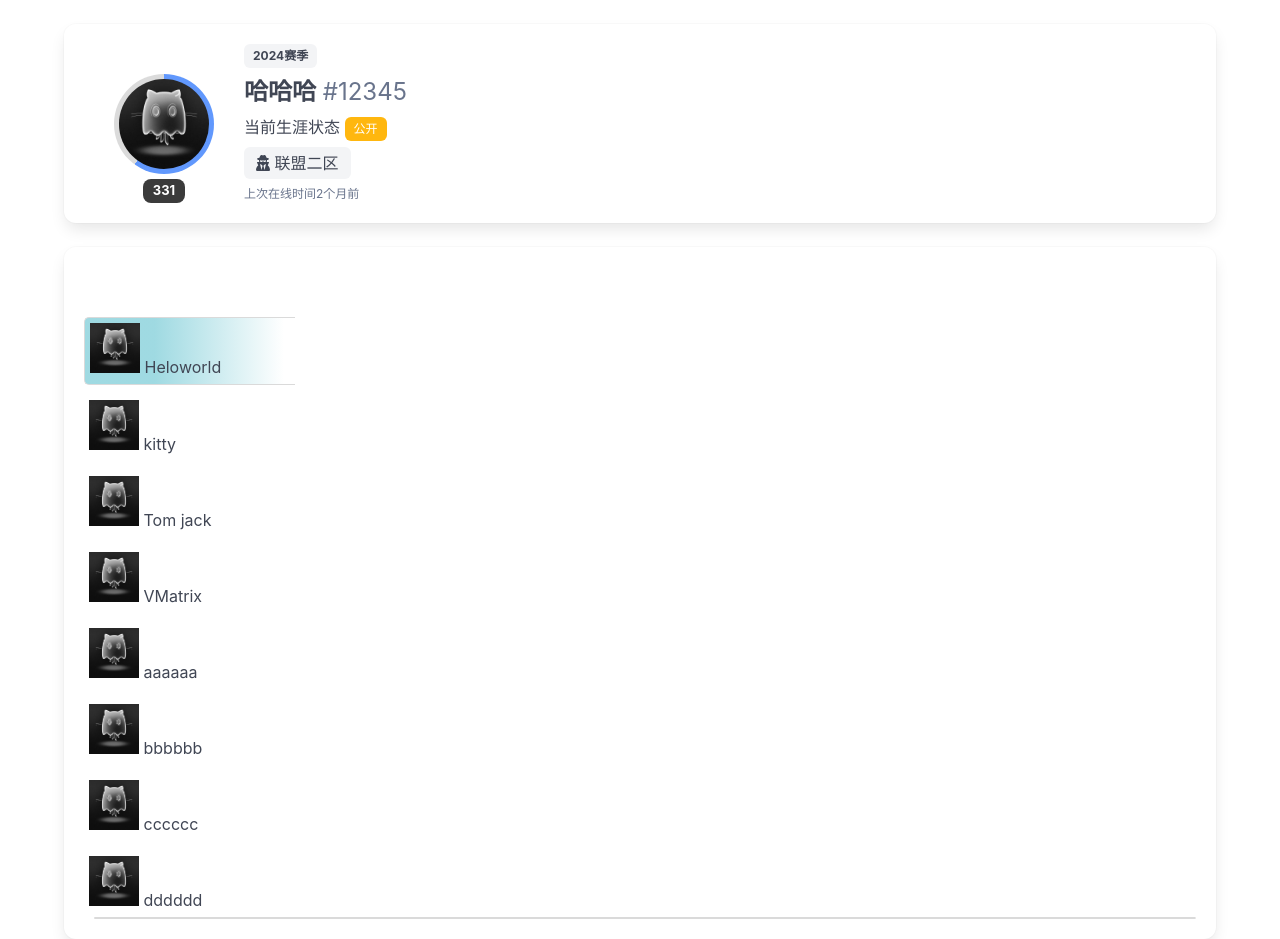
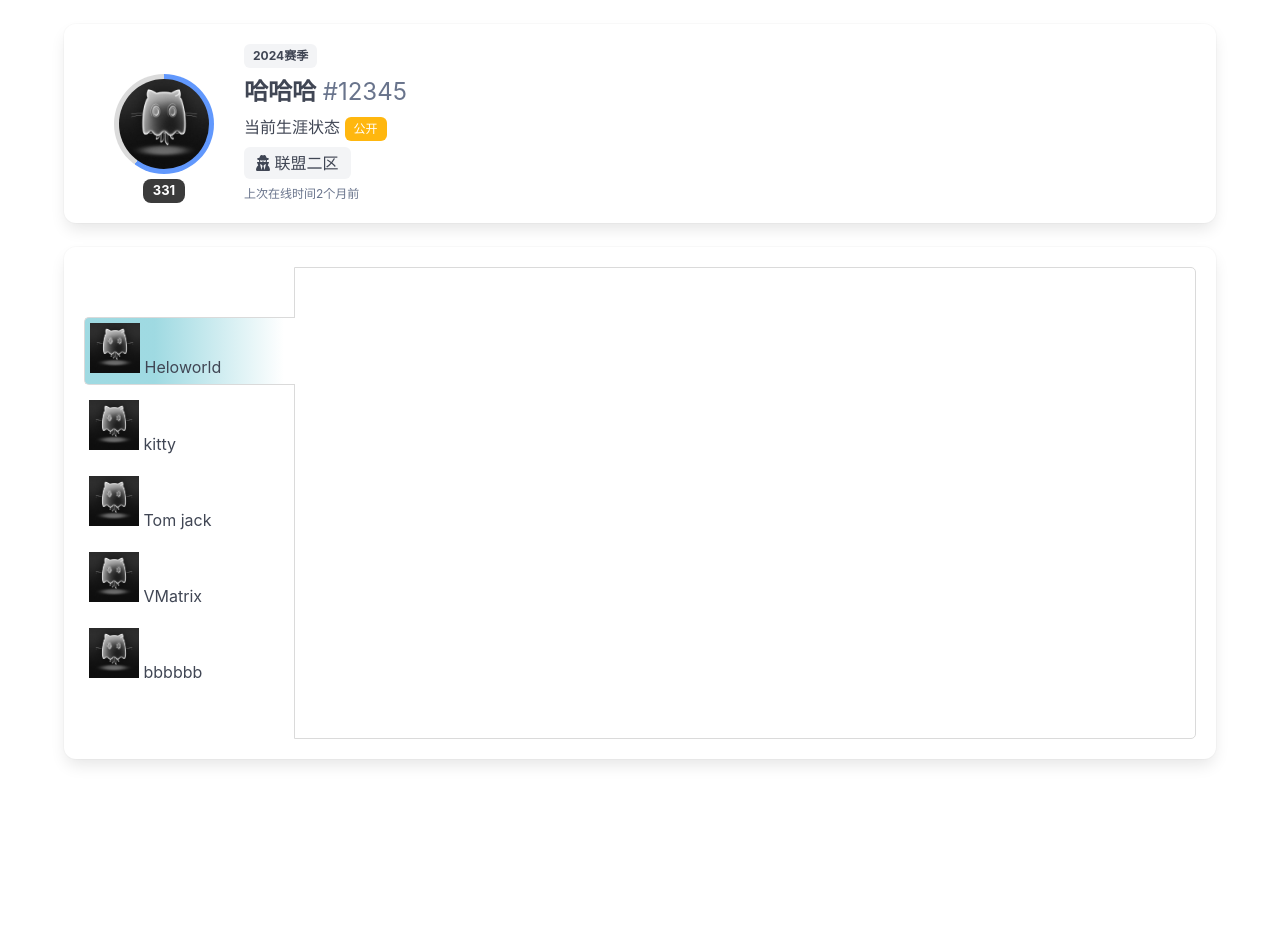
Before and after one commit to Remember-the-past/RiotWeb, a Vue app: page / in a window 1280 px wide. After the commit the page ends 800 px from the top, so only its background shows below. Built offline with nearby package versions, Linux system fonts and the light colour scheme.

Commit message:
预留筛选框及翻页框

```diff
--- a/src/App.vue
+++ b/src/App.vue
@@ -44,7 +44,7 @@
         </div>
 
         <div class="box sporting-wrapper">
-
+          <div class="sporting">
             <div class="sporting-header">
             </div>
             <div class="sporting-list">
@@ -61,6 +61,8 @@
                 <img class="list-header" src="./assets/icon.jpg" height="50" width="50" />
                 {{ item.name }}
               </div>
+            </div>
+            <div class="sporting-footer"></div>
           </div>
             <div class="sporting-detail"></div>
         </div>
@@ -98,19 +100,7 @@ let sportingList = reactive([
         win: Win.failed
     },
     {
-        name: "aaaaaa",
-        win: Win.failed
-    },
-    {
         name: "bbbbbb",
-        win: Win.none
-    },
-    {
-        name: "cccccc",
-        win: Win.none
-    },
-    {
-        name: "dddddd",
         win: Win.none
     }
 ])
@@ -165,9 +155,12 @@ $border-color: rgb(218, 218, 218);
 
 .sporting-wrapper {
     display: flex;
+
+    .sporting{
+
       flex-direction: column;
+
       .sporting-header{
-
         height: 50px;
         width: 200px;
       }
@@ -237,6 +230,13 @@ $border-color: rgb(218, 218, 218);
           }
         }
       }
+
+      .sporting-footer {
+        height: 50px;
+        width: 200px;
+      }
+    }
+
     .sporting-detail {
         // z-index: 2;
         margin-left: 10px;
```
Lines whose indentation alone changed are shown as unchanged.
